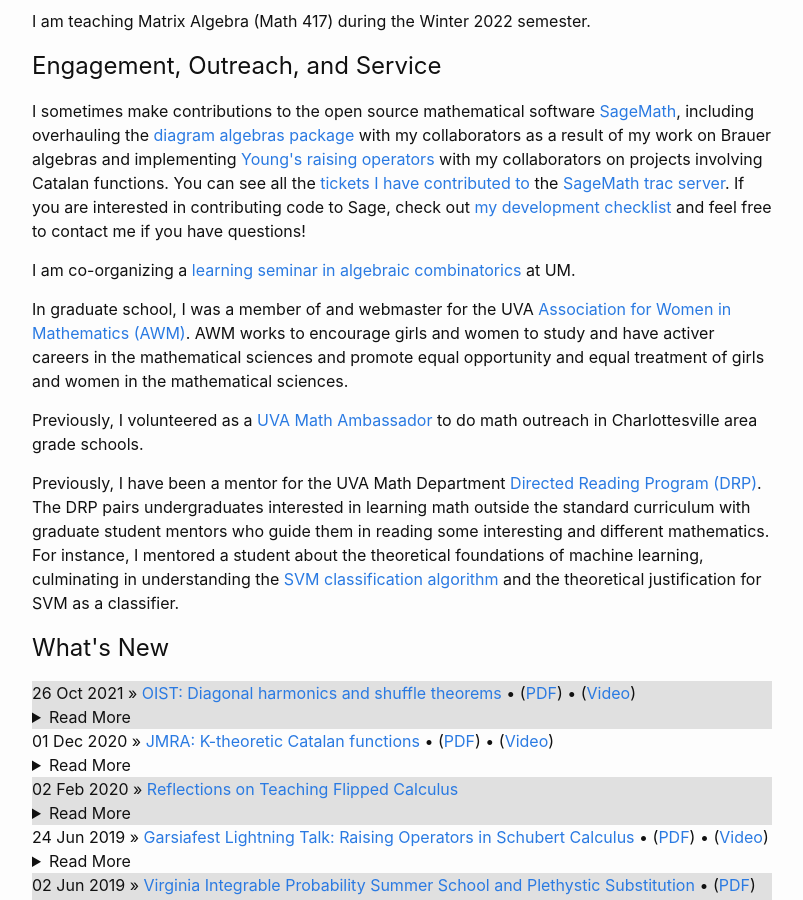
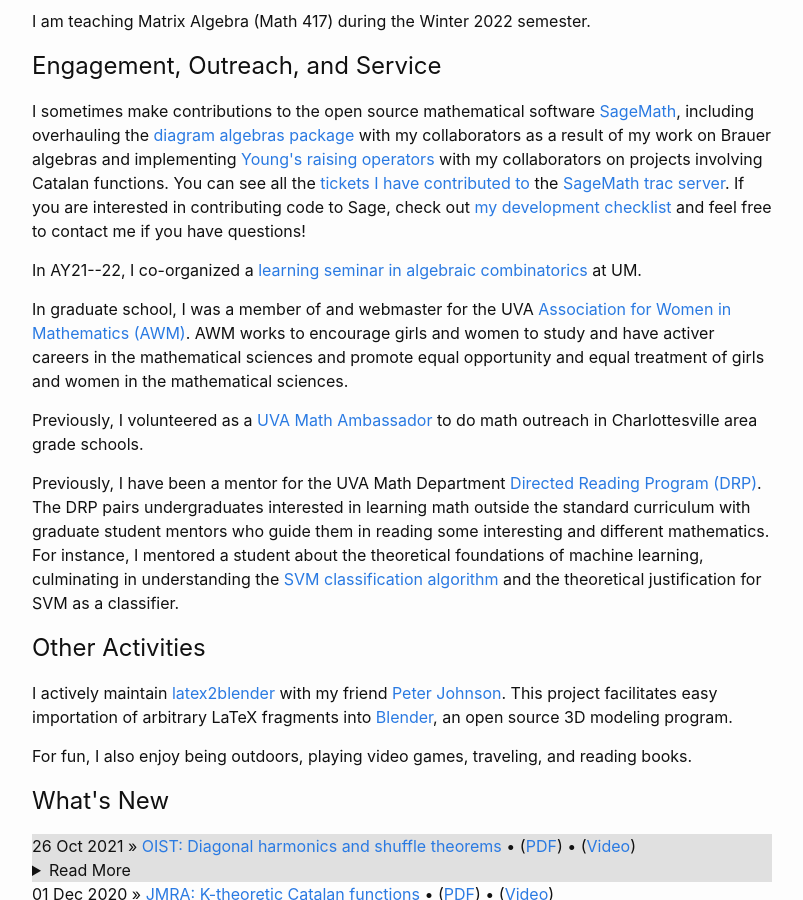
Before and after one commit to ghseeli/ghseeli.github.io, a Jekyll site: the page built from index.html, in a window 1280 px wide and 900 px high, scrolled down 1449 px. Shown: the whole window, without its empty margins (238-1041 px from the left). Built offline with Jekyll 4.4.1, drawn with Linux system fonts in a browser that asks for light colours; formulas are drawn with MathJax 3; some of the changed text lies outside the part shown.

Commit message:
Website updates now that winter semester is long over

```diff
--- a/index.html
+++ b/index.html
@@ -10,10 +10,9 @@ exclude: true
 	<a href="https://github.com/ghseeli"><img src="img/iconmonstr-github-1.svg" alt="GitHub" width="48" height="48" /></a>
 	<a href="https://www.linkedin.com/in/george-h-seelinger-49064852/" ><img src="img/iconmonstr-linkedin-4.svg" alt="LinkedIn" width="48" height="48" /></a>
 	<br /><br />
-		<p>I am a mathematics researcher working in algebraic combinatorics while keeping open arms towards representation theory and algebraic geometry. Currently, I am a Postdoctoral Assistant Professor at the <a href="https://lsa.umich.edu/math/">Univeristy of Michigan</a>; I received my PhD in Mathematics at the <a href="http://math.virginia.edu/">University of Virginia</a> working under <a href="http://math.virginia.edu/people/jlm6cj/">Dr. Jennifer Morse</a>. Previously, I worked as a Data Scientist on real time bidding problems for an internet advertising company. Generally, I am interested in working on unsolved problems and enabling other problem solvers to be more effective. </p>
+		<p>I am a mathematics researcher working in algebraic combinatorics while keeping open arms towards representation theory and algebraic geometry. Currently, I am a Postdoctoral Assistant Professor at the <a href="https://lsa.umich.edu/math/">Univeristy of Michigan</a>; I received my PhD in Mathematics at the <a href="http://math.virginia.edu/">University of Virginia</a> working under <a href="http://math.virginia.edu/people/jlm6cj/">Jennifer Morse</a>. Previously, I worked as a Data Scientist on real time bidding problems for an internet advertising company. Generally, I am interested in working on unsolved problems and enabling other problem solvers to be more effective. </p>
 	<h2>Contact</h2>
 		<p>Email: ghseeli@umich.edu</p>
-		<!--<p><a href="http://math.virginia.edu/people/ghs9ae/">UVA Contact Page</a></p>-->
 		<p>My Pronouns: <a href="https://www.mypronouns.org/he-him">He/Him/His</a></p>
 		<p>Think we have met before? Here is my professional past and present <a href="http://ghseeli.github.io/travel">travel schedule</a>.</p>
 	<h2>Research and Writings &bull; (<a href="https://ghseeli.github.io/research/research.html">Papers and Talks</a>) &bull; (<a href="https://ghseeli.github.io/CV_GeorgeHSeelinger.pdf">CV</a>)</h2>
@@ -30,10 +29,18 @@ exclude: true
 		<p>I am teaching Matrix Algebra (Math 417) during the Winter 2022 semester.</p>
 	<h2>Engagement, Outreach, and Service</h2>
 		<p>I sometimes make contributions to the open source mathematical software <a href="https://www.sagemath.org/">SageMath</a>, including overhauling the <a href="https://doc.sagemath.org/html/en/reference/algebras/sage/combinat/diagram_algebras.html">diagram algebras package</a> with my collaborators as a result of my work on Brauer algebras and implementing <a href="https://doc.sagemath.org/html/en/reference/combinat/sage/combinat/partition_shifting_algebras.html">Young's raising operators</a> with my collaborators on projects involving Catalan functions. You can see all the <a href="https://trac.sagemath.org/search?q=ghseeli&noquickjump=1&ticket=on">tickets I have contributed to</a> the <a href="https://trac.sagemath.org/">SageMath trac server</a>. If you are interested in contributing code to Sage, check out <a href="sage/sage_checklist">my development checklist</a> and feel free to contact me if you have questions!</p>
-		<p>I am co-organizing a <a href="https://sites.google.com/view/sunita-chepuri/learning-seminar">learning seminar in algebraic combinatorics</a> at UM. </p>
+		<p>In AY21--22, I co-organized a <a href="https://sites.google.com/view/sunita-chepuri/learning-seminar">learning seminar in algebraic combinatorics</a> at UM. </p>
+
 		<p>In graduate school, I was a member of and webmaster for the UVA <a href="http://math.virginia.edu/awm/">Association for Women in Mathematics (AWM)</a>. AWM works to encourage girls and women to study and have activer careers in the mathematical sciences and promote equal opportunity and equal treatment of girls and women in the mathematical sciences.</p>
+
 		<p>Previously, I volunteered as a <a href="http://indorgs.virginia.edu/MathAmbassadors/">UVA Math Ambassador</a> to do math outreach in Charlottesville area grade schools.</p>
 		<p>Previously, I have been a mentor for the UVA Math Department <a href="http://math.virginia.edu/drp/">Directed Reading Program (DRP)</a>. The DRP pairs undergraduates interested in learning math outside the standard curriculum with graduate student mentors who guide them in reading some interesting and different mathematics. For instance, I mentored a student about the theoretical foundations of machine learning, culminating in understanding the <a href="https://en.wikipedia.org/wiki/Support-vector_machine">SVM classification algorithm</a> and the theoretical justification for SVM as a classifier. </p>
+
+	<h2>Other Activities</h2>
+	        <p>I actively maintain <a href="https://github.com/ghseeli/latex2blender">latex2blender</a> with my friend <a href="https://peterkj1.github.io/">Peter Johnson</a>. This project facilitates easy importation of arbitrary LaTeX fragments into <a href="https://www.blender.org/">Blender</a>, an open source 3D modeling program.</p>
+
+		<p>For fun, I also enjoy being outdoors, playing video games, traveling, and reading books.</p>
+
 	<h2>What's New</h2>
 		<div class="all-posts">
 	  	{% for post in site.posts %}
```
Also changed, not shown: _posts/papers/2020-10-06-K-theoretic-Catalans.md (+3 -1 lines), travel.md (+4 -0 lines).
